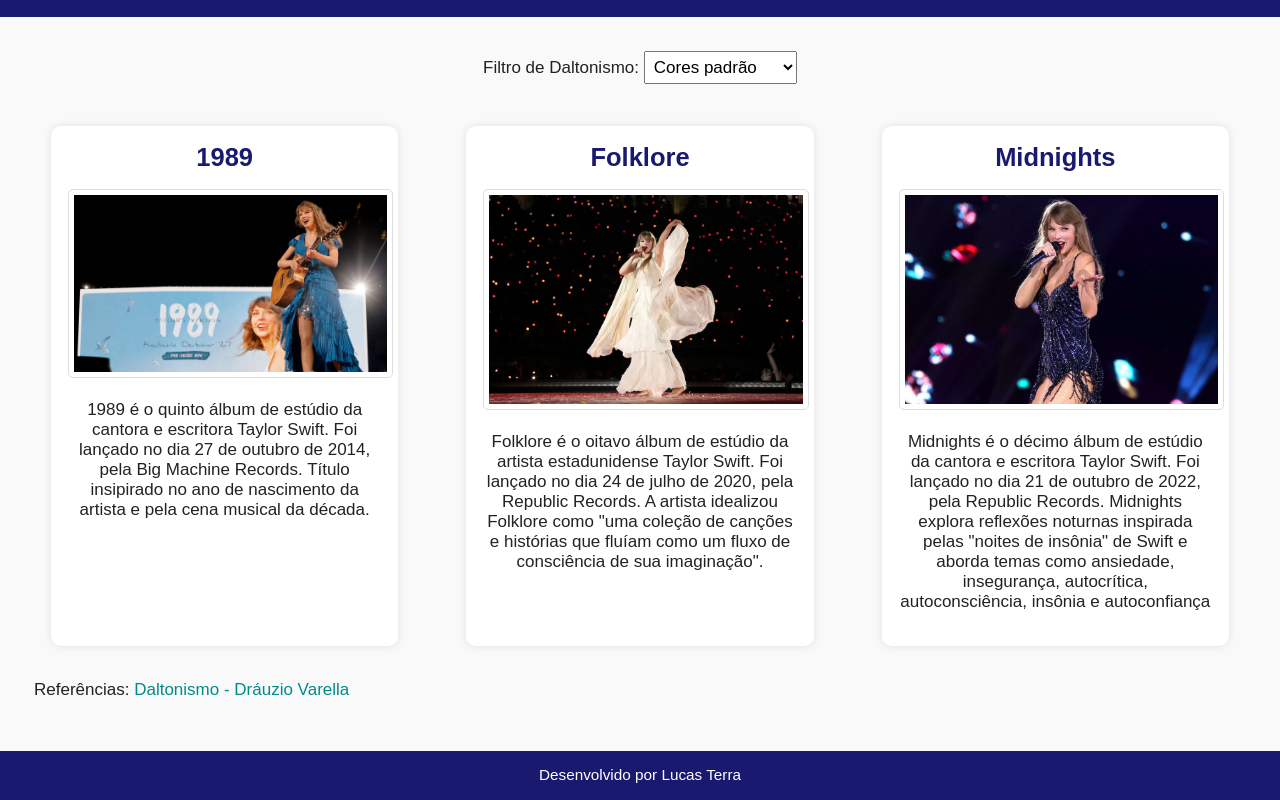
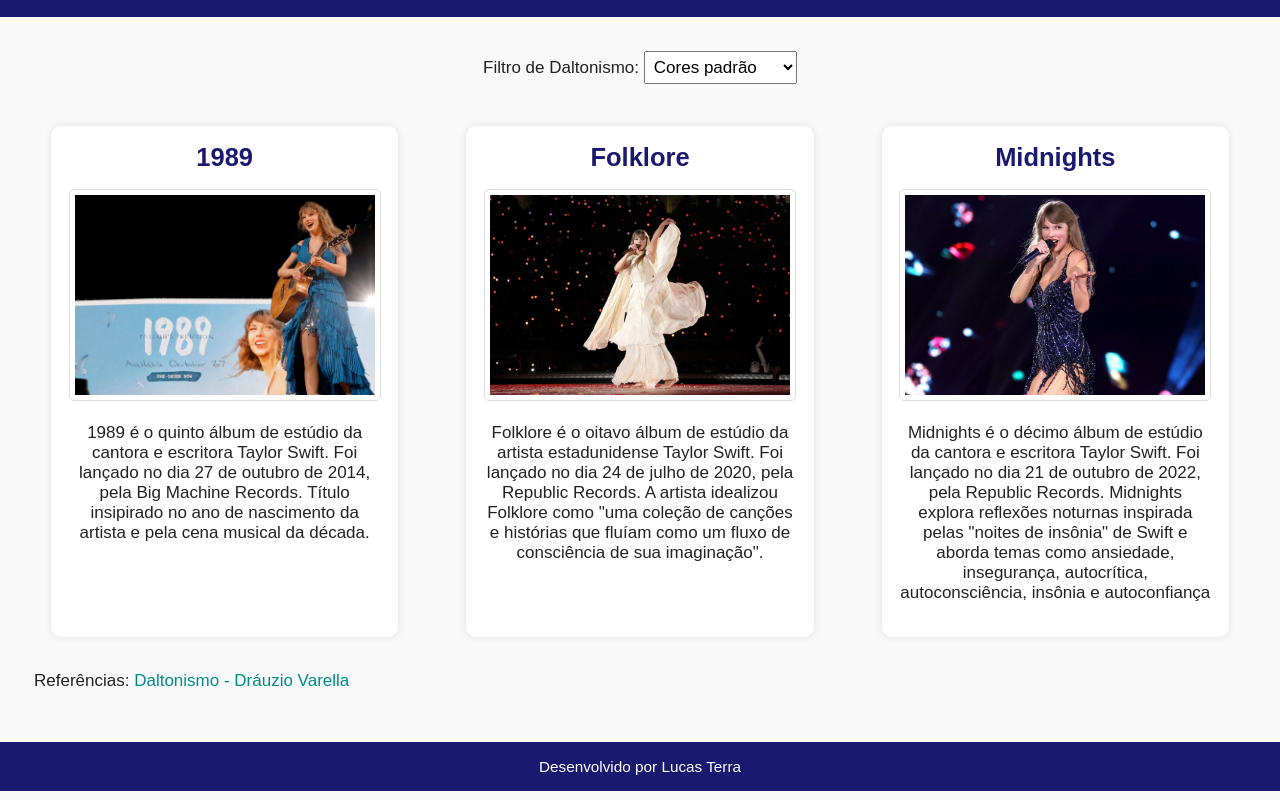
Before and after one commit to lucas-terra-11/daltonismo, a plain HTML site: page index.html in a window 1280 px wide. Shown: the part 102-902 px from the top of the page. Drawn offline with Linux system fonts and the light colour scheme.

Commit message:
Update style.css

```diff
--- a/style.css
+++ b/style.css
@@ -63,9 +63,9 @@
 }
 
 .image-item img {
-    width: 100%; /* ajuste padrão para todas as imagens*/
+    width: 300px; /* ajuste padrão para todas as imagens*/
     max-width: 350px;
-    height: auto; /* ajuste padrão para todas as imagens*/
+    height: 200px; /* ajuste padrão para todas as imagens*/
     object-fit: cover; /* para garantir que a imagem cubra a área definida */
     border: 1px solid #ddd;
     padding: 5px;
```
